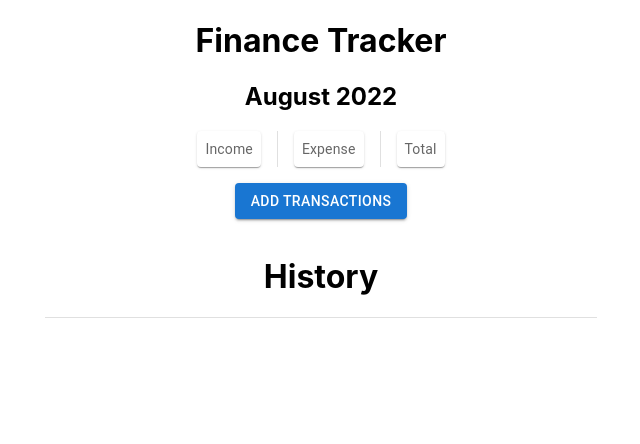
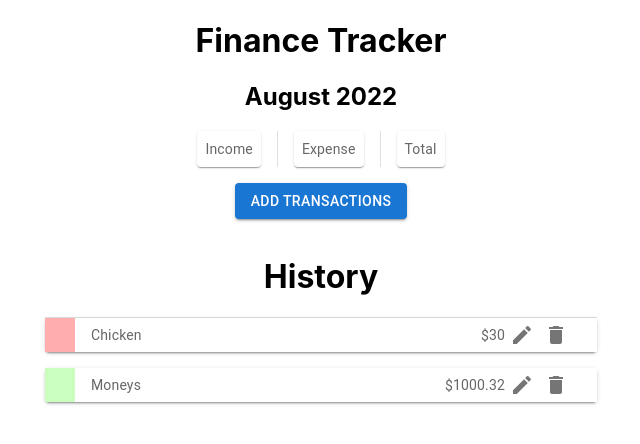
Before and after one commit to js-chun/expense-tracker, a React (Create React App) app: page / in a window 1280 px wide. Shown: the top 444 px of the page, without its empty margins (319-959 px from the left). Built offline with nearby package versions, Linux system fonts and the light colour scheme.

Commit message:
added FinancesTransaction component, default transactions for initial value for testing

```diff
--- a/src/FinancesApp.js
+++ b/src/FinancesApp.js
@@ -1,4 +1,4 @@
-import React from "react"
+import { useState } from "react"
 import FinancesForm from "./FinancesForm"
 import FinancesDashboard from "./FinancesDashboard"
 import FinancesHistory from "./FinancesHistory"
@@ -7,8 +7,14 @@ import Box from "@mui/material/Box"
 import Drawer from "@mui/material/Drawer"
 import Button from "@mui/material/Button"
 
+const defaultTransactions = [
+	{ amount: 30.0, desc: "Chicken", date: "2022-08-15", type: "expenses" },
+	{ amount: 1000.32, desc: "Moneys", date: "2022-08-15", type: "income" },
+]
+
 export default function FinancesApp() {
-	const [open, setOpen] = React.useState(false)
+	const [open, setOpen] = useState(false)
+	const [transactions, setTransactions] = useState(defaultTransactions)
 
 	const toggleDrawer = (isOpen) => (event) => {
 		if (
@@ -18,6 +24,12 @@ export default function FinancesApp() {
 			return
 		}
 		setOpen(isOpen)
+	}
+
+	const addTransaction = (transactionData) => {
+		const updatedTransactions = [...transactions]
+		updatedTransactions.push(transactionData)
+		setTransactions(updatedTransactions)
 	}
 
 	return (
@@ -32,10 +44,10 @@ export default function FinancesApp() {
 			</Button>
 			<Drawer open={open} onClose={toggleDrawer(false)}>
 				<Box sx={{ width: 400 }} role="presentation">
-					<FinancesForm />
+					<FinancesForm addTransaction={addTransaction} />
 				</Box>
 			</Drawer>
-			<FinancesHistory />
+			<FinancesHistory transactions={transactions} />
 		</Container>
 	)
 }
--- a/src/FinancesForm.js
+++ b/src/FinancesForm.js
@@ -10,7 +10,8 @@ import CreateOutlinedIcon from "@mui/icons-material/CreateOutlined"
 import TodayOutlinedIcon from "@mui/icons-material/TodayOutlined"
 import AddOutlinedIcon from "@mui/icons-material/AddOutlined"
 
-export default function FinancesForm() {
+export default function FinancesForm(props) {
+	const { addTransaction } = props
 	const [financeType, setFinanceType] = useState("expenses")
 	const [transaction, setTransaction] = useState({
 		dollars: "",
@@ -23,13 +24,17 @@ export default function FinancesForm() {
 		setFinanceType(newAlignment)
 	}
 
+	//popover component when invalid value
 	const handleDollarChange = (evt) => {
 		if (
 			/^[1-9]\d*$/.test(evt.target.value) ||
 			evt.target.value === "0" ||
 			evt.target.value === ""
-		)
+		) {
 			setTransaction({ ...transaction, dollars: evt.target.value })
+		} else {
+			return
+		}
 	}
 
 	const handleCentChange = (evt) => {
@@ -52,9 +57,22 @@ export default function FinancesForm() {
 		}
 	}
 
+	const handleSubmit = (evt) => {
+		evt.preventDefault()
+		let amount = +transaction.dollars + transaction.cents / 100
+		console.log(amount)
+		props.addTransaction({
+			amount,
+			desc: transaction.desc,
+			date: transaction.date,
+			type: financeType,
+		})
+	}
+
 	return (
 		<Box p={5}>
 			<h2>Add a Transaction</h2>
+			<form onSubmit={handleSubmit}>
 				<ToggleButtonGroup
 					color="primary"
 					value={financeType}
@@ -72,7 +90,7 @@ export default function FinancesForm() {
 						onChange={handleDollarChange}
 						label="Amount"
 						type="number"
-					inputProps={{ min: 0, step: "1" }}
+						inputProps={{ step: "1" }}
 						variant="standard"
 						InputLabelProps={{
 							shrink: true,
@@ -119,9 +137,11 @@ export default function FinancesForm() {
 					size="large"
 					variant="contained"
 					fullWidth
-				endIcon={<AddOutlinedIcon />}>
+					type="submit"
+					endIcon={<AddOutlinedIcon onSubmit={handleSubmit} />}>
 					Add Transaction
 				</Button>
+			</form>
 		</Box>
 	)
 }
--- a/src/FinancesHistory.js
+++ b/src/FinancesHistory.js
@@ -1,12 +1,20 @@
 import React from "react"
+import FinancesTransaction from "./FinancesTransaction"
 import Divider from "@mui/material/Divider"
+import Stack from "@mui/material/Stack"
 import Box from "@mui/material/Box"
 
-export default function FinancesHistory() {
+export default function FinancesHistory(props) {
+	const { transactions } = props
 	return (
 		<Box>
 			<h1>History</h1>
 			<Divider></Divider>
+			<Stack spacing={2}>
+				{transactions.map((transaction) => (
+					<FinancesTransaction transaction={transaction} />
+				))}
+			</Stack>
 		</Box>
 	)
 }
--- /dev/null
+++ b/src/FinancesTransaction.js
@@ -0,0 +1,63 @@
+import React from "react"
+import Paper from "@mui/material/Paper"
+import Box from "@mui/material/Box"
+import Grid from "@mui/material/Unstable_Grid2"
+import IconButton from "@mui/material/IconButton"
+import EditIcon from "@mui/icons-material/Edit"
+import DeleteIcon from "@mui/icons-material/Delete"
+import { styled } from "@mui/material/styles"
+
+const Item = styled("div")(({ theme }) => ({
+	backgroundColor: theme.palette.mode === "dark" ? "#1A2027" : "#fff",
+	...theme.typography.body2,
+	display: "flex",
+	justifyContent: "start",
+	alignItems: "center",
+	color: theme.palette.text.secondary,
+	height: "100%",
+}))
+
+// expenses #ffadad
+// incomes #caffbf
+
+export default function FinancesTransaction(props) {
+	const { transaction } = props
+	const backgroundColor =
+		transaction.type === "expenses" ? "#ffadad" : "#caffbf"
+	return (
+		<Paper elevation={2}>
+			<Grid container p={0} spacing={0} sx={{ width: "100%" }}>
+				<Grid lg={1}>
+					{" "}
+					<Box
+						sx={{
+							height: "100%",
+							width: "30px",
+							backgroundColor: { backgroundColor },
+						}}></Box>
+				</Grid>
+				<Grid lg={7}>
+					<Item>
+						{transaction.desc.length <= 35
+							? transaction.desc
+							: `${transaction.desc.substr(0, 35)}...`}
+					</Item>
+				</Grid>
+				<Grid lg={2}>
+					{/* Need to get .00 cents in */}
+					<Item sx={{ justifyContent: "end" }}>${transaction.amount}</Item>
+				</Grid>
+				<Grid lg={2}>
+					<Item>
+						<IconButton size="small">
+							<EditIcon />
+						</IconButton>
+						<IconButton size="small">
+							<DeleteIcon />
+						</IconButton>
+					</Item>
+				</Grid>
+			</Grid>
+		</Paper>
+	)
+}
```
Lines whose indentation alone changed are shown as unchanged.
